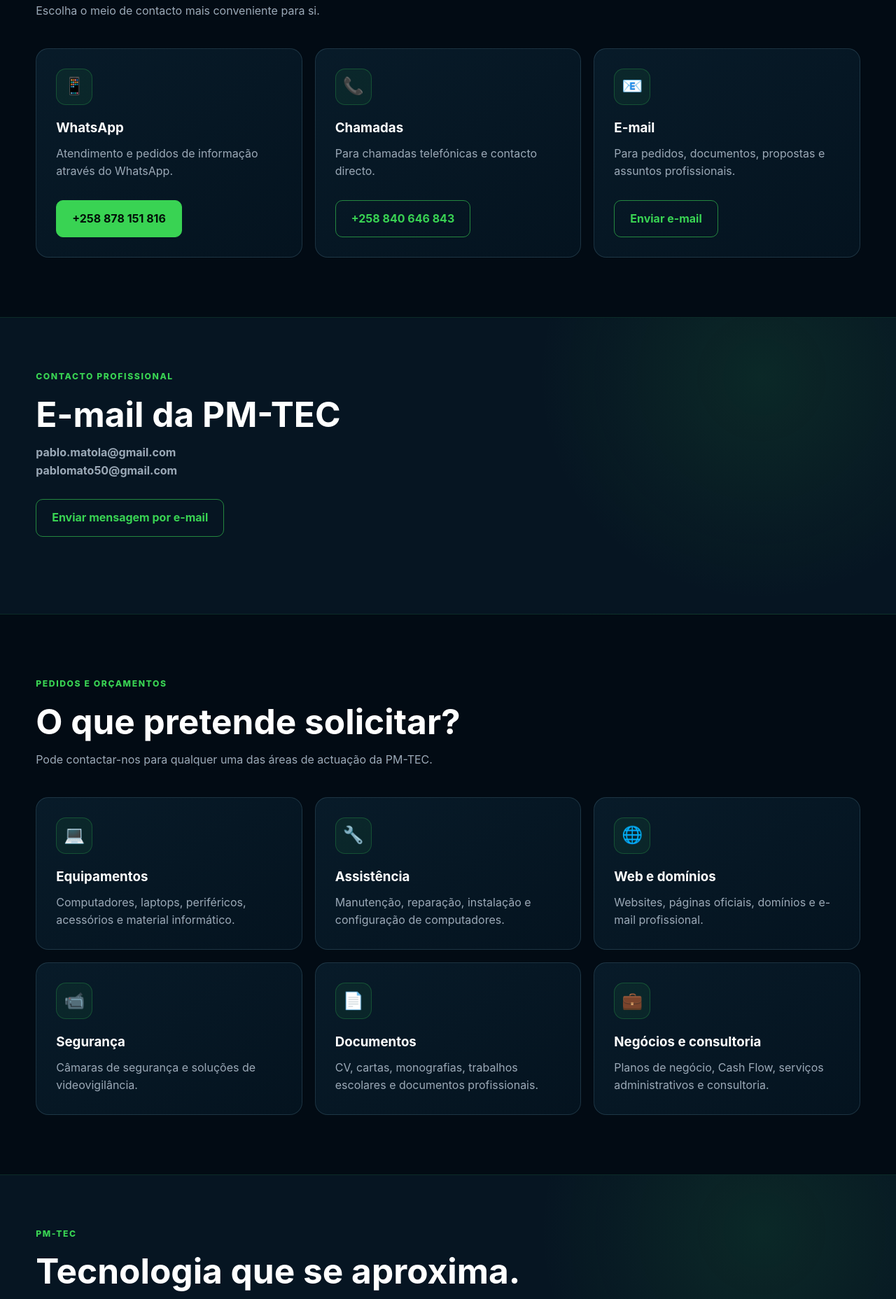
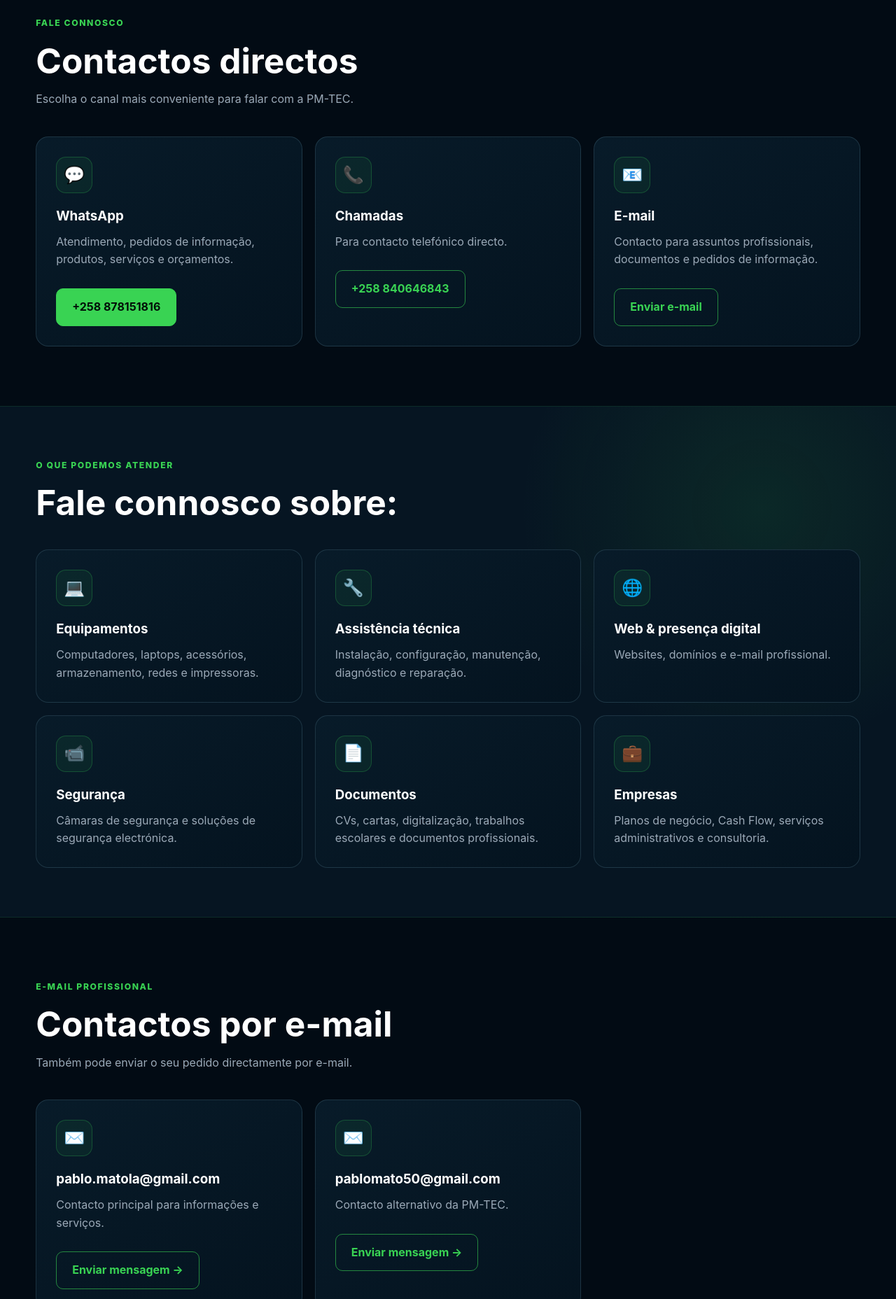
Before and after one commit to PM-TEC1/PM-TEC, a plain HTML site: page contactos.html in a window 1280 px wide. Shown: the part 944-2800 px from the top of the page at 70% size. Drawn offline with Linux system fonts and the light colour scheme.

Commit message:
Update contactos.html

```diff
--- a/contactos.html
+++ b/contactos.html
@@ -3,18 +3,13 @@
 <head>
   <meta charset="UTF-8">
   <meta name="viewport" content="width=device-width, initial-scale=1.0">
-
   <title>Contactos | PM-TEC</title>
-
-  <meta name="description" content="Contacte a PM-TEC para computadores, serviços informáticos, websites, documentos, formação, assistência técnica e consultoria em Moçambique.">
-
   <link rel="stylesheet" href="style.css">
 </head>
 
 <body>
 
 <header>
-
   <div class="container nav">
 
     <a href="index.html" class="logo">
@@ -38,338 +33,272 @@
 
   </div>
 
-
   <div class="search-area">
-
     <div class="container">
-
-      <div class="search-box">
-
+      <form class="search-box" id="globalSearch">
         <input
           type="search"
+          id="searchInput"
           placeholder="Pesquisar produtos ou serviços..."
-          aria-label="Pesquisar produtos ou serviços"
+          autocomplete="off"
         >
-
-        <div class="search-icon">⌕</div>
-
+        <span class="search-icon">⌕</span>
+      </form>
     </div>
-
   </div>
-
-  </div>
-
 </header>
 
 
 <main>
 
-
   <section class="hero">
-
     <div class="container hero-grid">
 
       <div>
-
-      <span class="eyebrow">CONTACTE A PM-TEC</span>
+        <span class="eyebrow">Contactos PM-TEC</span>
 
         <h1>
-        Vamos encontrar
-        <span>a solução.</span>
+          Vamos transformar<br>
+          <span>a sua necessidade.</span>
         </h1>
 
         <p>
-        Tem uma dúvida, precisa de um equipamento, pretende solicitar
-        um serviço ou quer apresentar um projecto? Entre em contacto
-        com a PM-TEC.
+          Entre em contacto com a PM-TEC para solicitar informações,
+          consultar produtos, pedir um orçamento ou conhecer os nossos
+          serviços tecnológicos e digitais.
         </p>
 
         <div class="actions">
 
           <a
+            href="https://wa.me/258878151816"
             class="btn whatsapp"
-          href="https://wa.me/258878151816"
             target="_blank"
           >
             WhatsApp
           </a>
 
-        <a class="btn" href="#contactos">
-          Ver contactos →
+          <a
+            href="tel:+258840646843"
+            class="btn"
+          >
+            Ligar agora
           </a>
 
         </div>
-
       </div>
 
-
       <div class="hero-tech">
-
         <div class="tech-orbit">
-
           <div class="tech-core">
-          PM-<span>TEC</span>
+            PM<br><span>TEC</span>
+          </div>
+        </div>
       </div>
 
     </div>
-
-    </div>
-
-  </div>
-
   </section>
 
 
-
-<section class="section" id="contactos">
-
+  <section class="section">
     <div class="container">
 
       <div class="section-title">
-
-    <span class="eyebrow">FALE CONNOSCO</span>
-
-    <h2>
-      Contactos PM-TEC
-    </h2>
-
+        <span class="eyebrow">Fale connosco</span>
+        <h2>Contactos directos</h2>
         <p>
-      Escolha o meio de contacto mais conveniente para si.
+          Escolha o canal mais conveniente para falar com a PM-TEC.
         </p>
-
       </div>
-
 
       <div class="cards">
 
-
         <article class="card">
-
-      <div class="icon">📱</div>
-
+          <div class="icon">💬</div>
           <h3>WhatsApp</h3>
-
           <p>
-        Atendimento e pedidos de informação através do WhatsApp.
+            Atendimento, pedidos de informação, produtos,
+            serviços e orçamentos.
           </p>
 
           <div class="actions">
             <a
+              href="https://wa.me/258878151816"
               class="btn whatsapp"
-          href="https://wa.me/258878151816"
               target="_blank"
             >
-          +258 878 151 816
+              +258 878151816
             </a>
           </div>
-
         </article>
 
 
         <article class="card">
-
           <div class="icon">📞</div>
-
           <h3>Chamadas</h3>
-
           <p>
-        Para chamadas telefónicas e contacto directo.
+            Para contacto telefónico directo.
           </p>
 
           <div class="actions">
             <a
+              href="tel:+258840646843"
               class="btn"
-          href="tel:+258840646843"
             >
-          +258 840 646 843
+              +258 840646843
             </a>
           </div>
-
         </article>
 
 
         <article class="card">
-
           <div class="icon">📧</div>
-
           <h3>E-mail</h3>
-
           <p>
-        Para pedidos, documentos, propostas e assuntos profissionais.
+            Contacto para assuntos profissionais,
+            documentos e pedidos de informação.
           </p>
 
           <div class="actions">
             <a
+              href="mailto:pablo.matola@gmail.com"
               class="btn"
-          href="mailto:pablo.matola@gmail.com"
             >
               Enviar e-mail
             </a>
           </div>
-
         </article>
 
-
       </div>
-
     </div>
-
   </section>
 
 
-
   <section class="highlight">
-
     <div class="container">
 
       <div class="section-title">
+        <span class="eyebrow">O que podemos atender</span>
+        <h2>Fale connosco sobre:</h2>
+      </div>
 
-    <span class="eyebrow">CONTACTO PROFISSIONAL</span>
+      <div class="cards">
 
-    <h2>
-      E-mail da PM-TEC
-    </h2>
+        <article class="card">
+          <div class="icon">💻</div>
+          <h3>Equipamentos</h3>
+          <p>
+            Computadores, laptops, acessórios, armazenamento,
+            redes e impressoras.
+          </p>
+        </article>
 
+        <article class="card">
+          <div class="icon">🔧</div>
+          <h3>Assistência técnica</h3>
           <p>
-      <strong>pablo.matola@gmail.com</strong>
-      <br>
-      <strong>pablomato50@gmail.com</strong>
+            Instalação, configuração, manutenção,
+            diagnóstico e reparação.
+          </p>
+        </article>
+
+        <article class="card">
+          <div class="icon">🌐</div>
+          <h3>Web & presença digital</h3>
+          <p>
+            Websites, domínios e e-mail profissional.
+          </p>
+        </article>
+
+        <article class="card">
+          <div class="icon">📹</div>
+          <h3>Segurança</h3>
+          <p>
+            Câmaras de segurança e soluções de
+            segurança electrónica.
+          </p>
+        </article>
+
+        <article class="card">
+          <div class="icon">📄</div>
+          <h3>Documentos</h3>
+          <p>
+            CVs, cartas, digitalização, trabalhos escolares
+            e documentos profissionais.
+          </p>
+        </article>
+
+        <article class="card">
+          <div class="icon">💼</div>
+          <h3>Empresas</h3>
+          <p>
+            Planos de negócio, Cash Flow, serviços administrativos
+            e consultoria.
+          </p>
+        </article>
+
+      </div>
+    </div>
+  </section>
+
+
+  <section class="section">
+    <div class="container">
+
+      <div class="section-title">
+        <span class="eyebrow">E-mail profissional</span>
+        <h2>Contactos por e-mail</h2>
+        <p>
+          Também pode enviar o seu pedido directamente por e-mail.
+        </p>
+      </div>
+
+      <div class="cards">
+
+        <article class="card">
+          <div class="icon">✉️</div>
+          <h3>pablo.matola@gmail.com</h3>
+          <p>
+            Contacto principal para informações e serviços.
           </p>
 
           <div class="actions">
-
             <a
+              href="mailto:pablo.matola@gmail.com"
               class="btn"
-        href="mailto:pablo.matola@gmail.com"
             >
-        Enviar mensagem por e-mail
+              Enviar mensagem →
             </a>
-
           </div>
-
-  </div>
-
-</div>
-
-</section>
-
-
-
-<section class="section">
-
-<div class="container">
-
-  <div class="section-title">
-
-    <span class="eyebrow">PEDIDOS E ORÇAMENTOS</span>
-
-    <h2>
-      O que pretende solicitar?
-    </h2>
-
-    <p>
-      Pode contactar-nos para qualquer uma das áreas de actuação
-      da PM-TEC.
-    </p>
-
-  </div>
-
-
-  <div class="cards">
-
-
-    <article class="card">
-
-      <div class="icon">💻</div>
-
-      <h3>Equipamentos</h3>
-
-      <p>
-        Computadores, laptops, periféricos, acessórios e material informático.
-      </p>
-
         </article>
 
 
         <article class="card">
-
-      <div class="icon">🔧</div>
-
-      <h3>Assistência</h3>
-
+          <div class="icon">✉️</div>
+          <h3>pablomato50@gmail.com</h3>
           <p>
-        Manutenção, reparação, instalação e configuração de computadores.
+            Contacto alternativo da PM-TEC.
           </p>
 
+          <div class="actions">
+            <a
+              href="mailto:pablomato50@gmail.com"
+              class="btn"
+            >
+              Enviar mensagem →
+            </a>
+          </div>
         </article>
 
-
-    <article class="card">
-
-      <div class="icon">🌐</div>
-
-      <h3>Web e domínios</h3>
-
-      <p>
-        Websites, páginas oficiais, domínios e e-mail profissional.
-      </p>
-
-    </article>
-
-
-    <article class="card">
-
-      <div class="icon">📹</div>
-
-      <h3>Segurança</h3>
-
-      <p>
-        Câmaras de segurança e soluções de videovigilância.
-      </p>
-
-    </article>
-
-
-    <article class="card">
-
-      <div class="icon">📄</div>
-
-      <h3>Documentos</h3>
-
-      <p>
-        CV, cartas, monografias, trabalhos escolares e documentos profissionais.
-      </p>
-
-    </article>
-
-
-    <article class="card">
-
-      <div class="icon">💼</div>
-
-      <h3>Negócios e consultoria</h3>
-
-      <p>
-        Planos de negócio, Cash Flow, serviços administrativos e consultoria.
-      </p>
-
-    </article>
-
-
       </div>
-
     </div>
-
   </section>
 
 
-
   <section class="highlight">
-
     <div class="container">
 
       <div class="section-title">
-
         <span class="eyebrow">PM-TEC</span>
 
         <h2>
@@ -383,35 +312,27 @@
         <div class="actions">
 
           <a
+            href="https://wa.me/258878151816"
             class="btn whatsapp"
-        href="https://wa.me/258878151816"
             target="_blank"
           >
             Falar pelo WhatsApp
           </a>
 
-      <a
-        class="btn"
-        href="mailto:pablo.matola@gmail.com"
-      >
-        Enviar e-mail
+          <a href="produtos.html" class="btn">
+            Ver produtos →
           </a>
 
         </div>
-
       </div>
 
     </div>
-
   </section>
-
 
 </main>
 
 
-
 <footer>
-
   <div class="container">
 
     <strong>PM-TEC | Tecnologia & Serviços Digitais</strong>
@@ -430,10 +351,31 @@
       pablomato50@gmail.com
     </p>
 
+    <p>
+      © 2026 PM-TEC. Moçambique.
+    </p>
+
   </div>
-
 </footer>
 
 
+<script>
+  const searchForm = document.getElementById("globalSearch");
+  const searchInput = document.getElementById("searchInput");
+
+  searchForm.addEventListener("submit", function(event) {
+    event.preventDefault();
+
+    const query = searchInput.value.trim();
+
+    if (query) {
+      window.location.href =
+        "pesquisa.html?q=" + encodeURIComponent(query);
+    } else {
+      window.location.href = "pesquisa.html";
+    }
+  });
+</script>
+
 </body>
 </html>
```
Lines whose indentation alone changed are shown as unchanged.
